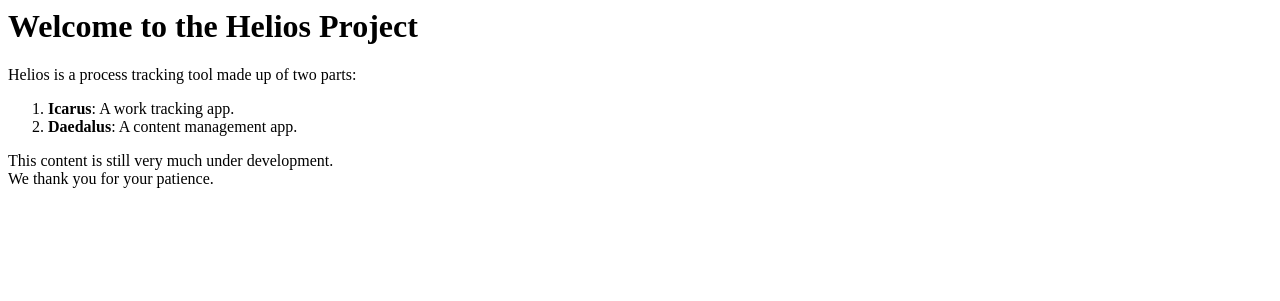
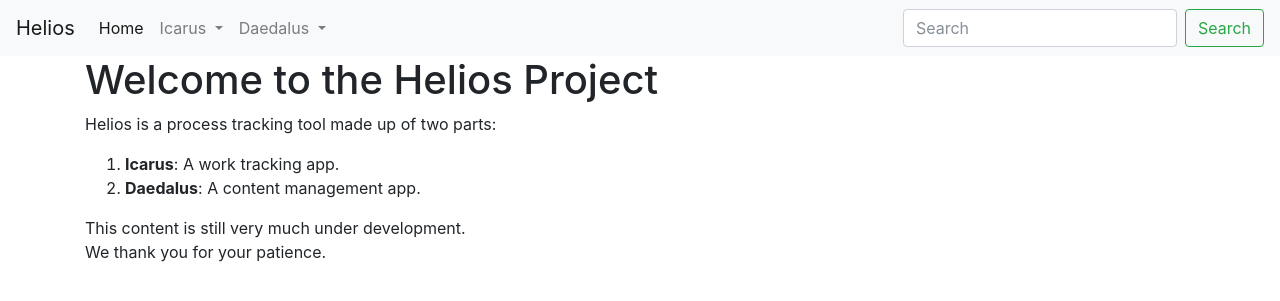
Before and after one commit to RinOmoiyari/Helios, a Django app: page / in a window 1280 px wide. Shown: the top 301 px of the page. Run offline with Django 3.2, Linux system fonts and the light colour scheme; some libraries are stand-ins or nearby versions.

Commit message:
Added UI

```diff
--- /dev/null
+++ b/Helios/Icarus/templates/Icarus/base.html
@@ -0,0 +1,74 @@
+<!doctype html>
+<html lang="en">
+  <head>
+    <title>Hello, world!</title>
+    <!-- Required meta tags -->
+    <meta charset="utf-8">
+    <meta name="viewport" content="width=device-width, initial-scale=1, shrink-to-fit=no">
+
+    <!-- Bootstrap CSS -->
+    <link rel="stylesheet" href="https://maxcdn.bootstrapcdn.com/bootstrap/4.0.0-beta.2/css/bootstrap.min.css" integrity="sha384-PsH8R72JQ3SOdhVi3uxftmaW6Vc51MKb0q5P2rRUpPvrszuE4W1povHYgTpBfshb" crossorigin="anonymous">
+  </head>
+  <body>
+
+    <nav class="navbar navbar-expand-lg navbar-light bg-light">
+      <a class="navbar-brand" href="#">Helios</a>
+      <button class="navbar-toggler" type="button" data-toggle="collapse" data-target="#navbarSupportedContent" aria-controls="navbarSupportedContent" aria-expanded="false" aria-label="Toggle navigation">
+        <span class="navbar-toggler-icon"></span>
+      </button>
+
+      <div class="collapse navbar-collapse" id="navbarSupportedContent">
+        <ul class="navbar-nav mr-auto">
+          <li class="nav-item active">
+            <a class="nav-link" href="#">Home <span class="sr-only">(current)</span></a>
+          </li>
+          <!--<li class="nav-item">
+            <a class="nav-link" href="#">Link</a>
+          </li>-->
+
+          <li class="nav-item dropdown">
+            <a class="nav-link dropdown-toggle" href="#" id="navbarDropdown" role="button" data-toggle="dropdown" aria-haspopup="true" aria-expanded="false">
+              Icarus
+            </a>
+            <div class="dropdown-menu" aria-labelledby="navbarDropdown">
+              <a class="dropdown-item" href="#">All Work Requests</a>
+              <a class="dropdown-item" href="#">Another action</a>
+              <div class="dropdown-divider"></div>
+              <a class="dropdown-item" href="#">Something else here</a>
+            </div>
+          </li>
+
+          <li class="nav-item dropdown">
+            <a class="nav-link dropdown-toggle" href="#" id="navbarDropdown" role="button" data-toggle="dropdown" aria-haspopup="true" aria-expanded="false">
+              Daedalus
+            </a>
+            <div class="dropdown-menu" aria-labelledby="navbarDropdown">
+              <a class="dropdown-item" href="#">All Content Object</a>
+              <a class="dropdown-item" href="#">Another action</a>
+              <div class="dropdown-divider"></div>
+              <a class="dropdown-item" href="#">Something else here</a>
+            </div>
+          </li>
+
+          <!--<li class="nav-item">
+            <a class="nav-link disabled" href="#">Disabled</a>
+          </li>-->
+
+        </ul>
+        <form class="form-inline my-2 my-lg-0">
+          <input class="form-control mr-sm-2" type="search" placeholder="Search" aria-label="Search">
+          <button class="btn btn-outline-success my-2 my-sm-0" type="submit">Search</button>
+        </form>
+      </div>
+    </nav>
+    <div class="container">
+      {% block content %}
+      {% endblock %}
+    </div>
+    <!-- Optional JavaScript -->
+    <!-- jQuery first, then Popper.js, then Bootstrap JS -->
+    <script src="https://code.jquery.com/jquery-3.2.1.slim.min.js" integrity="sha384-KJ3o2DKtIkvYIK3UENzmM7KCkRr/rE9/Qpg6aAZGJwFDMVNA/GpGFF93hXpG5KkN" crossorigin="anonymous"></script>
+    <script src="https://cdnjs.cloudflare.com/ajax/libs/popper.js/1.12.3/umd/popper.min.js" integrity="sha384-vFJXuSJphROIrBnz7yo7oB41mKfc8JzQZiCq4NCceLEaO4IHwicKwpJf9c9IpFgh" crossorigin="anonymous"></script>
+    <script src="https://maxcdn.bootstrapcdn.com/bootstrap/4.0.0-beta.2/js/bootstrap.min.js" integrity="sha384-alpBpkh1PFOepccYVYDB4do5UnbKysX5WZXm3XxPqe5iKTfUKjNkCk9SaVuEZflJ" crossorigin="anonymous"></script>
+  </body>
+</html>
--- a/Helios/Icarus/templates/Icarus/home.html
+++ b/Helios/Icarus/templates/Icarus/home.html
@@ -1,8 +1,6 @@
-<html>
-    <head>
-        <title>Helios</title>
-    </head>
-    <body>
+{% extends 'Icarus/base.html' %}
+
+{% block content %}
         <h1>Welcome to the Helios Project</h1>
         <p>Helios is a process tracking tool made up of two parts:</p>
         <ol>
@@ -11,4 +9,4 @@
         </ol>
         <p>This content is still very much under development.<br />We thank you for your patience.</p>
     </body>
-</html>
+{% endblock %}
```
Also changed, not shown: Helios/Icarus/static/css/Icarus.css (added).
